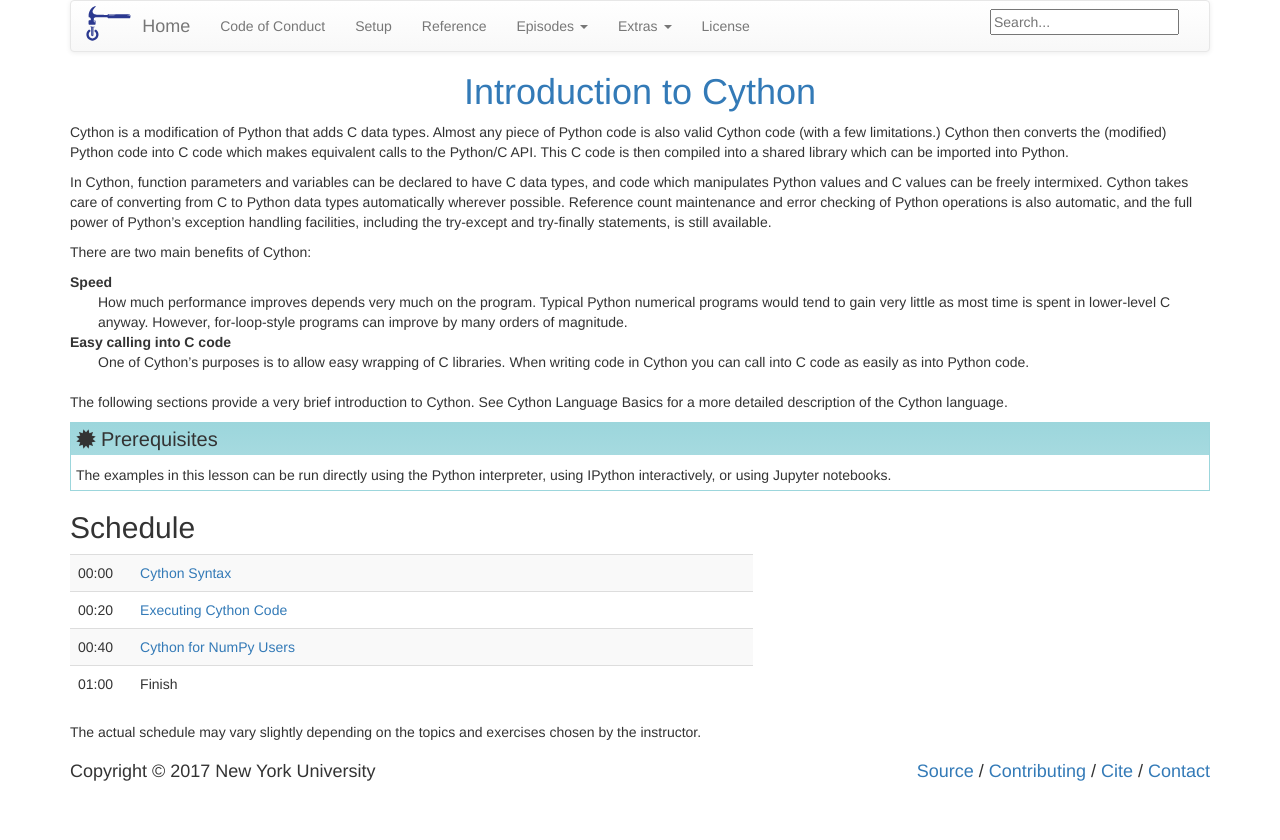
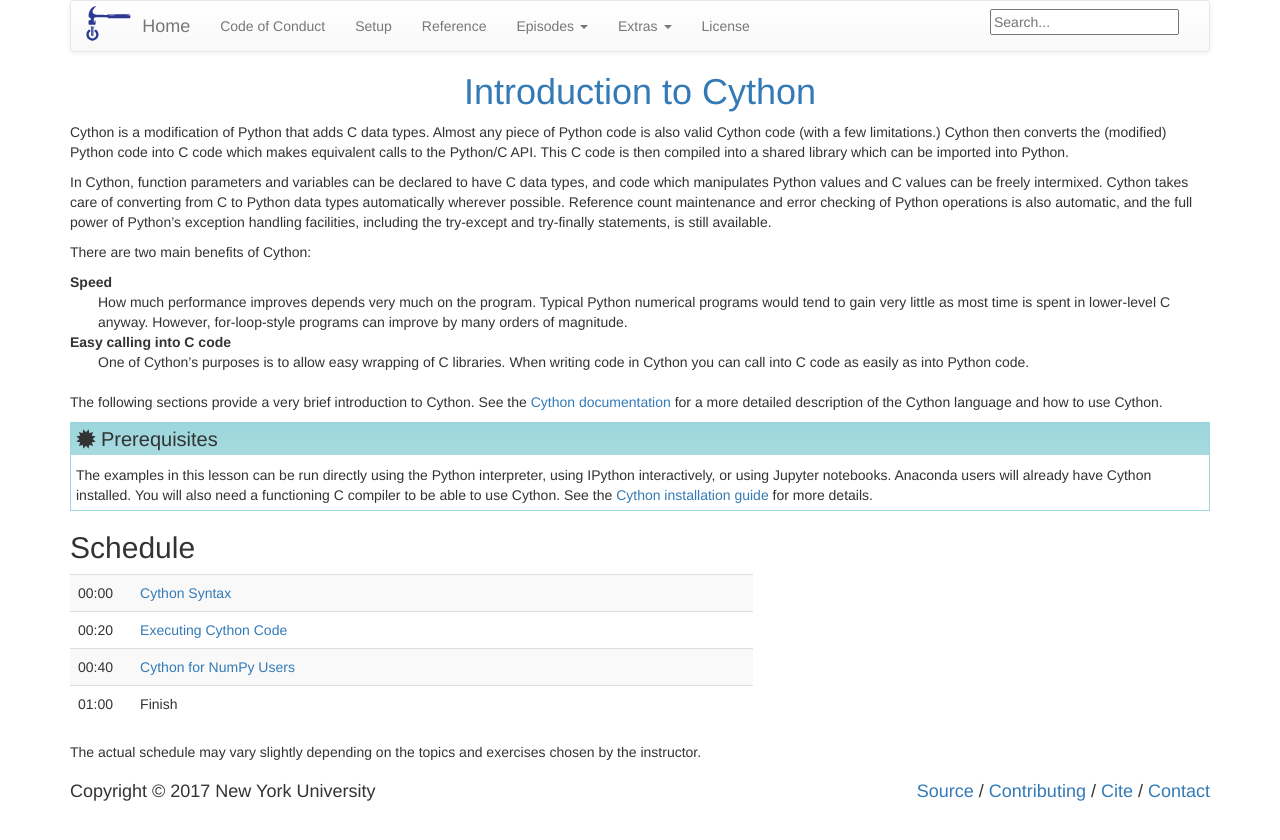
Before and after one commit to nyu-cds/python-cython, a Jekyll site: the page built from index.md, in a window 1280 px wide. Shown: the top 840 px of the page. Built offline with Jekyll 4.4.1, drawn with Linux system fonts in a browser that asks for light colours.

Commit message:
Update index.md

```diff
--- a/index.md
+++ b/index.md
@@ -21,11 +21,12 @@ Easy calling into C code
 : One of Cython’s purposes is to allow easy wrapping of C libraries. When writing code in Cython you can call into C code as easily as into
 Python code.
 
-The following sections provide a very brief introduction to Cython. See Cython Language Basics for a more detailed description of the Cython
-language.
+The following sections provide a very brief introduction to Cython. See the [Cython documentation](http://cython.readthedocs.io/en/latest/) for a more detailed description of the Cython
+language and how to use Cython.
 
 > ## Prerequisites
 >
 > The examples in this lesson can be run directly using the Python interpreter, using IPython interactively,
-> or using Jupyter notebooks.
+> or using Jupyter notebooks. Anaconda users will already have Cython installed. You will also need a functioning
+> C compiler to be able to use Cython. See the [Cython installation guide](http://cython.readthedocs.io/en/latest/src/quickstart/install.html) for more details.
 {: .prereq}
```
